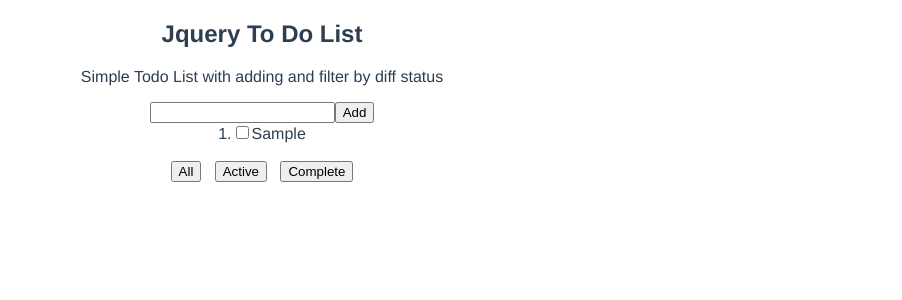
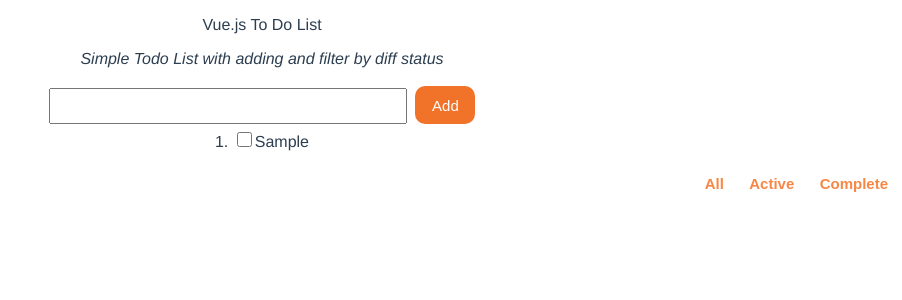
Before and after one commit to DannyZeng2/Vue-Todo-List-2019-7-19-9-27-8-136, a Vue app: page / in a window 1280 px wide. Both pictures are taken after typing "Sample" into the empty fields and a click on the button "Add". Shown: the top 300 px of the page, without its empty margins (378-1280 px from the left). Built offline with nearby package versions, Linux system fonts and the light colour scheme.

Commit message:
update css style

```diff
--- a/src/App.vue
+++ b/src/App.vue
@@ -1,8 +1,9 @@
 <template>
   <div id="app">
     <div class="rootdiv">
-      <h2>Jquery To Do List</h2>
-      <p>Simple Todo List with adding and filter by diff status</p>
+      <p>Vue.js To Do List</p>
+      <i >Simple Todo List with adding and filter by diff status</i>
+      <br/><br/>
       <AddItem></AddItem>
       <Item></Item>
     </div>
--- a/src/components/AddItem.vue
+++ b/src/components/AddItem.vue
@@ -1,7 +1,7 @@
 <template>
     <div>
-        <div >
-        <input id="additem" v-model="todoItem" type="text">
+        <div>
+        <input id="additem" v-model="todoItem" type="text">&nbsp;
         <button id="addBtn" @click="add">Add</button>
         </div>
     </div>
@@ -19,8 +19,10 @@
         methods:{
                 add(){
                     let id = itemList.items.length+1;
-                    let objs={"id":id,"name":this.todoItem,"active":false,"isEdit":false};
-                    itemList.items.push(objs);
+                    let items={"id":id,"name":this.todoItem,"active":false,"isEdit":false};
+                    if(this.todoItem!=""){
+                        itemList.items.push(items);
+                    }
                     this.todoItem="";
                 }
         }
--- a/src/components/Item.vue
+++ b/src/components/Item.vue
@@ -3,7 +3,8 @@
         <div v-for="item in items" :key="item">
             <div v-if="status==='All'||status==='Active'&&item.active===false||status==='Complete'&&item.active===true" class="item">
 
-                {{item.id}}.<input type="checkbox" v-model="item.active"/>
+                <span>{{item.id}}. </span>
+                <input type="checkbox" class="checkbox" v-model="item.active"/>
 
                 <label :class="{finishItem:item.active}" @dblclick="editItem(item.id,item.name)">
                     <span v-if="!item.isEdit">{{item.name}}</span>
@@ -15,7 +16,8 @@
             </div>
         </div>
         <br/>
-        <div class="itemstatus">
+
+        <div class="itemstatus" >
             <button class="btnState" @click="changeStatus('All')" >All</button>&nbsp;&nbsp;
             <button class="btnState" @click="changeStatus('Active')" >Active</button>&nbsp;&nbsp;
             <button class="btnState" @click="changeStatus('Complete')" >Complete</button>
--- a/src/style.css
+++ b/src/style.css
@@ -1,3 +1,66 @@
-.finishItem{
+.changeCheckbox{
     text-decoration:line-through
 }
+
+.rootdiv{
+    text-align: left;
+    padding:10px 10px 10px 20px;
+    width:430px;
+    border-radius:10px;
+    -moz-border-radius:25px;
+    margin:0 auto;
+    margin-top:10px;
+}
+
+#addBtn{
+    color: white;
+    font-size: 15px;
+    border-radius:10px;
+    border: none;
+    width:60px;
+    height:38px;
+    background-color: rgba(240, 99, 17, 0.897);
+}
+#additem{
+    width:350px;
+    height:30px;
+
+}
+
+.itemstatus{
+    text-align: right;
+}
+
+.item{
+    padding:5px 0px;
+}
+
+p{
+    line-height:0px;
+    font-size: 30px;
+    font-weight:800 ;
+}
+
+i{
+    font-weight:600;
+}
+
+span{
+    font-weight:500 ;
+}
+
+
+.checkbox {
+    height: 15px;
+    width: 15px;
+    background-color: aqua;
+}
+
+.btnState {
+    border: none;
+    background-color: white;
+    outline-color:rgba(241, 167, 97, 0.952);
+    font-weight:600 ;
+    font-size: 15px;
+    color:  rgba(247, 121, 48, 0.897);
+}
```
